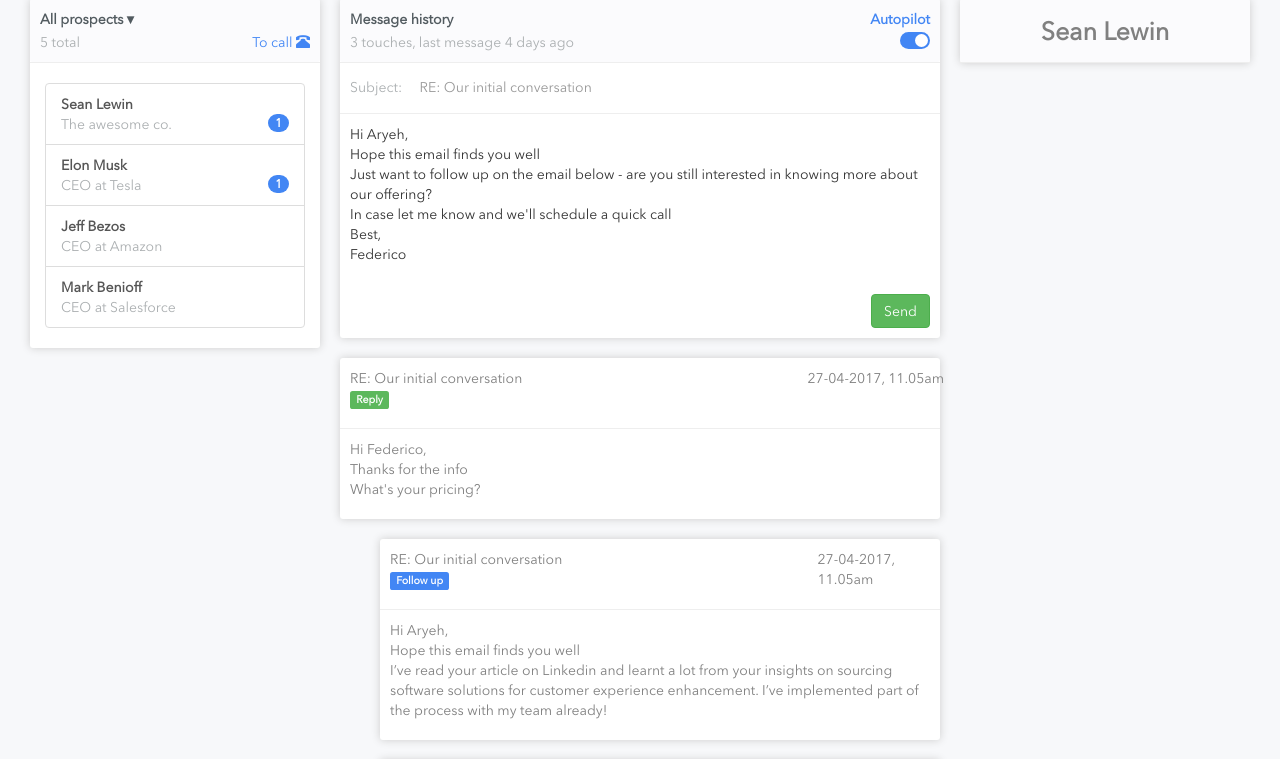
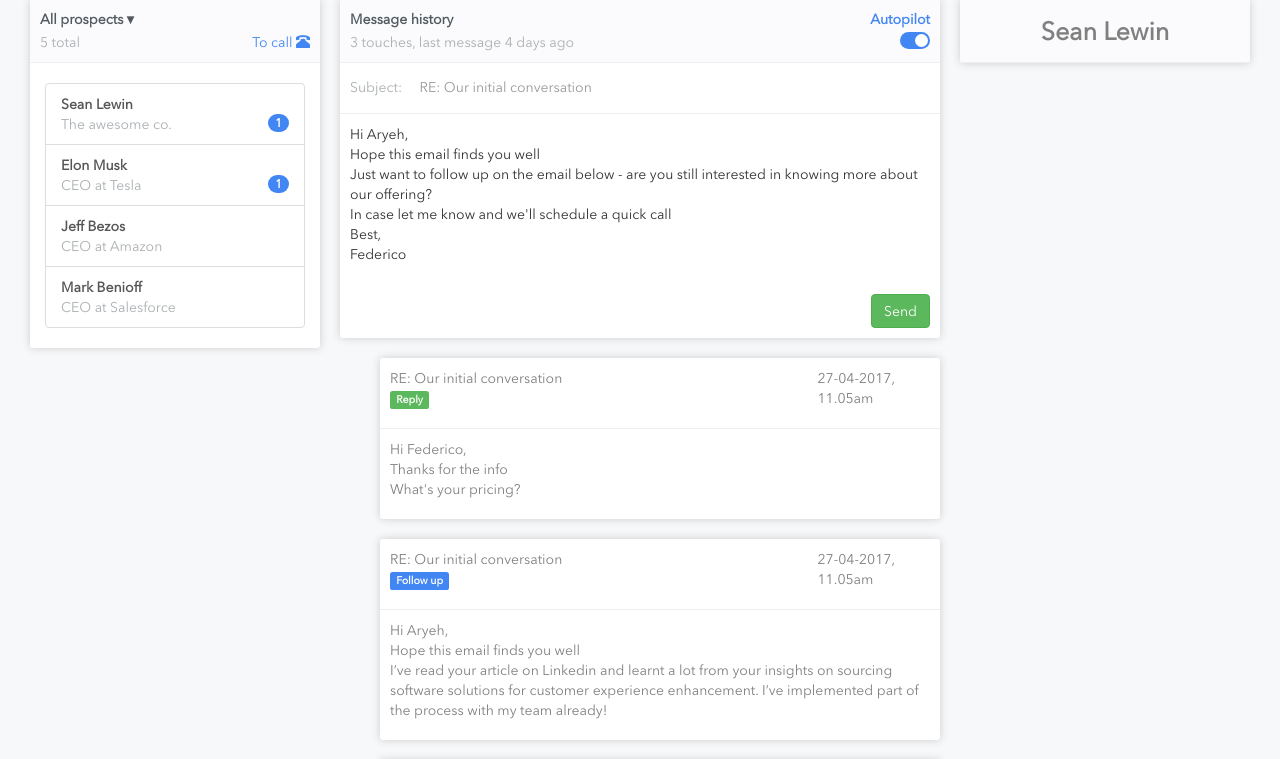
Before and after one commit to federiconitidi/leadgen-example, a Flask app: page /new in a window 1280 px wide. Shown: the part 81-840 px from the top of the page. Run offline with Flask 2, Linux system fonts and the light colour scheme; some libraries are stand-ins or nearby versions.

Commit message:
added new page

```diff
--- a/src/templates/home_new.html
+++ b/src/templates/home_new.html
@@ -109,7 +109,7 @@
             <br>
 
 
-            <div class="shadow white-panel">
+            <div class="shadow white-panel" style="margin-left:40px">
                <div class="row">
                   <div class="col-xs-9">
                      <div style="padding:10px">
```
